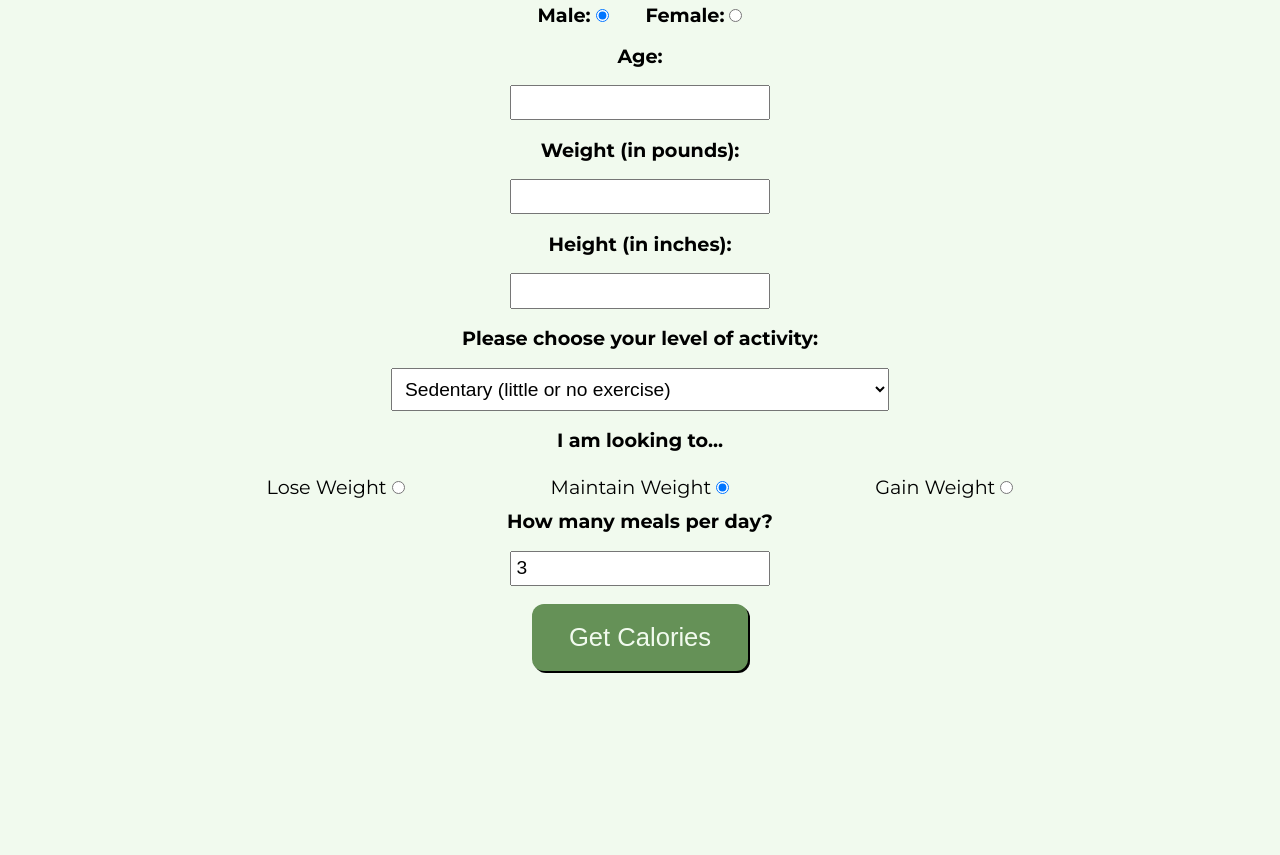
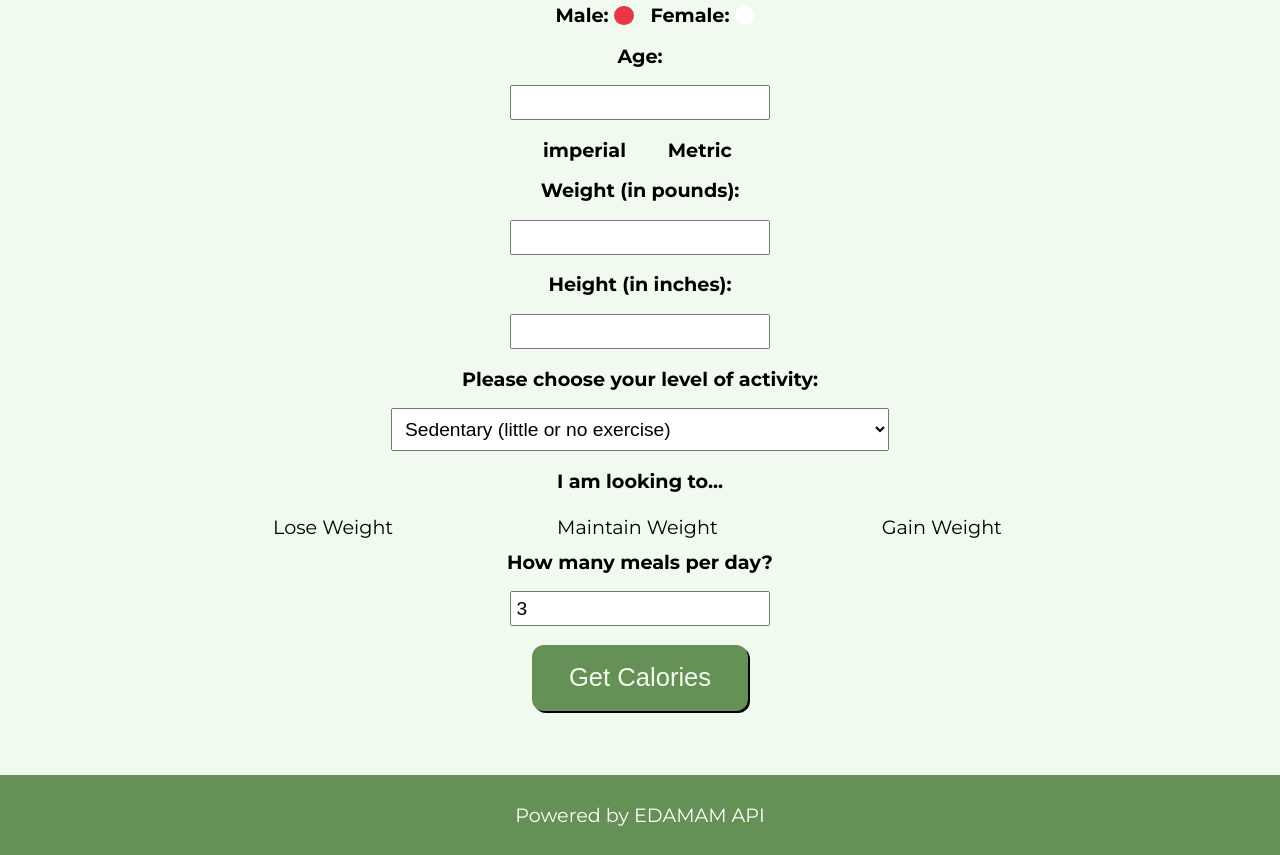
Before and after one commit to henryAduseiAndNormanHusseyProjectFour/henryAduseiAndNormanHusseyProjectFour, a plain HTML site: page index.html in a window 1280 px wide. Shown: the part 860-1715 px from the top of the page. Before the commit the page ends 1595 px from the top, so only its background shows below. Drawn offline with nearby package versions, Linux system fonts and the light colour scheme.

Commit message:
added footer, tried styling radio buttons, added measurment inputs, but not functionality

```diff
--- a/index.html
+++ b/index.html
@@ -21,23 +21,35 @@
         <section class="inputSection">
             <div class="wrapper">
                 <form action="" id="inputForm">
+
+
                     <div class="genderSelect">
                         <div>
-                            <label for="male">Male:</label>
                             <input type="radio" name="gender" id="male" value="male" checked>
+                            <label class="radioLabel" for="male">Male:<span class="radioButtonStyle"></span></label>
                         </div>
                         <div>
-                            <label for="female">Female:</label>
                             <input type="radio" name="gender" id="female" value="female">
+                            <label class="radioLabel" for="female">Female:<span class="radioButtonStyle"></span></label>
                         </div>
                     </div>
 
                     <label for="age">Age: </label>
                     <input type="number" name="age" id="age" min="14" required>
+                        <div class="measurementChoice">
+                            <div class="imperialUnits">
+                                <label for="measurement">imperial</label>
+                                <input type="radio" name="measurement" id="imperial" value="imperial">
+                            </div>
+                            <div class="metricUnits">
+                                <label for="measurement">Metric</label>
+                                <input type="radio" name="measurement" id="metric" value="metric">
+                            </div>
+                        </div>
                     <label for="weight">Weight (in pounds): </label>
-                    <input type="number" name="weight" id="weight" required>
+                    <input type="number" name="weight" id="weight" min='0' required>
                     <label for="height">Height (in inches): </label>
-                    <input type="number" name="height" id="height" required>
+                    <input type="number" name="height" id="height" min='0'required>
                     <label for="activityLevel">Please choose your level of activity:</label>
                     <select name="activityLevel" id="activityLevel">
                         <option value="1.2">Sedentary (little or no exercise)</option>
@@ -148,6 +160,7 @@
     </main>
 
     <footer>
+        <p>Powered by <a href="https://www.edamam.com/" target="_blank">EDAMAM API</a></p>
     </footer>
 
     <script src='https://code.jquery.com/jquery-3.4.0.min.js' integrity='sha256-BJeo0qm959uMBGb65z40ejJYGSgR7REI4+CW1fNKwOg=' crossorigin='anonymous'></script>
--- a/styles.css
+++ b/styles.css
@@ -104,13 +104,46 @@ input {
     padding: 0.5%;
 }
 
+.radioLabel {
+    position: relative;
+}
+
+.radioLabel:focus {
+    outline: 2px solid var(--colourSecondaryLight);
+}
+
+.radioButtonStyle {
+    position: absolute;
+    right: -25px;
+    top: 3px;
+    width: 1.5vmax;
+    height: 1.5vmax;
+    border-radius: 50%;
+    background-color: white;
+    display: block;
+}
+
+input[type='radio'] {
+    opacity: 0;
+    width: 0;
+    height: 0;
+}
+
+input[type='radio']:checked + .radioLabel .radioButtonStyle {
+    background-color: var(--colourSecondaryDark);
+}
+
+input[type='radio']:focus + .radioLabel {
+       color: var(--colourSecondaryLight);
+}
+
 label,
 legend {
     font-weight: 700;
     text-align: center;
 }
 
-.genderSelect {
+.genderSelect, .measurementChoice {
     margin-bottom: 2%;
     width: 100%;
     display: flex;
@@ -118,7 +151,7 @@ legend {
     align-items: center;
 }
 
-.genderSelect div {
+.genderSelect div, .measurementChoice div  {
     margin: 0 2%;
 }
 
@@ -341,6 +374,30 @@ li {
     display: none;
 }
 
+footer {
+    background-color: var(--colourPrimaryDark);
+    height: 10vh;
+    display: flex;
+    justify-content: center;
+    align-items: center;
+}
+footer p {
+    text-align: center;
+    font-size: 1.5vmax;
+    color: white;
+    margin: 0;
+}
+
+footer a {
+    color: white;
+}
+
+footer a:hover, footer a:focus {
+    color: var(--colourSecondaryDark);
+}
+
+/* Media Queries */
+
 @media (max-width: 875px) {
 
     .wrapper {
```
